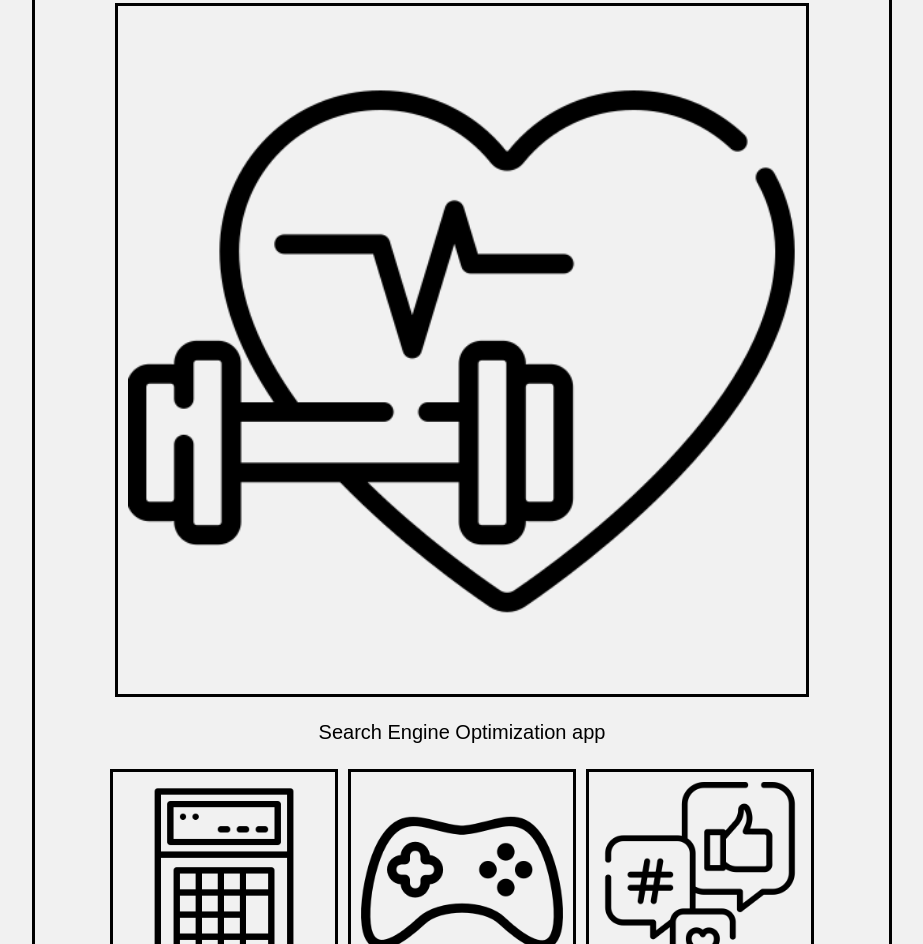
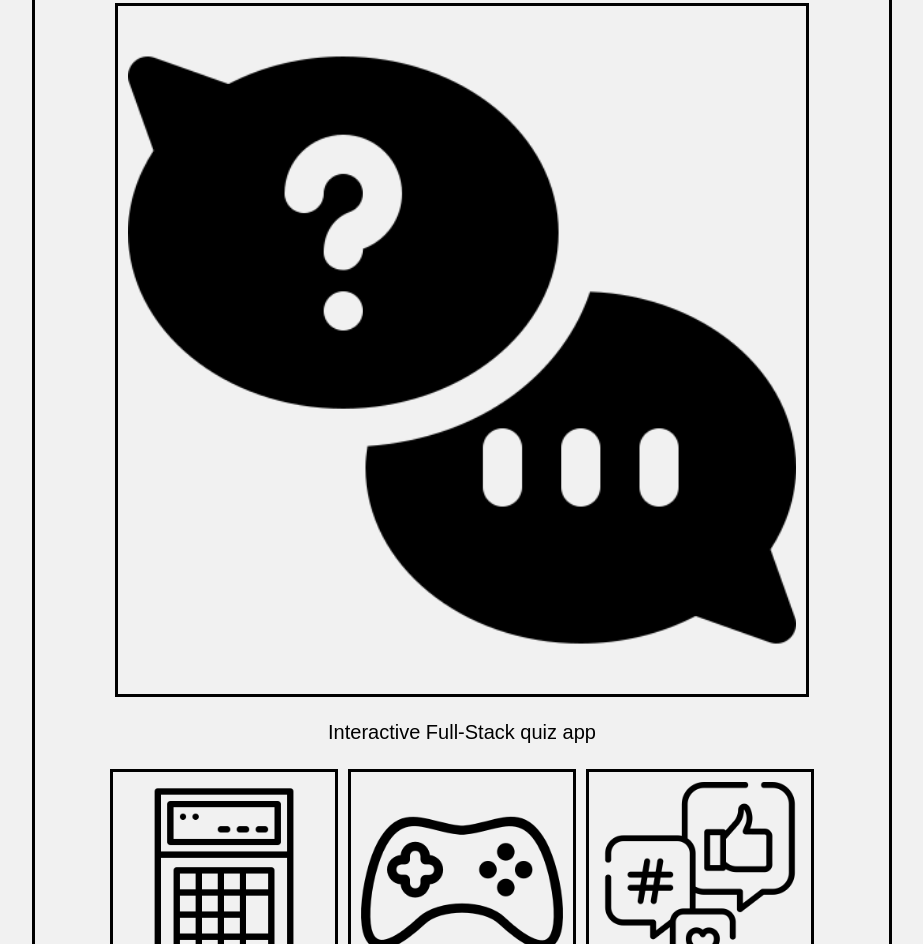
Before and after one commit to mani29jan/challenge-2, a plain HTML site: page index.html in a window 1280 px wide. Shown: the part 1453-2397 px from the top of the page, without its empty margins (178-1101 px from the left). Drawn offline with Linux system fonts and the light colour scheme.

Commit message:
added project to my protfolio

```diff
--- a/index.html
+++ b/index.html
@@ -49,10 +49,10 @@
 			<p>Following are my recent projects-</p>
 
 			<div class="current-app">
-				<a href="https://devinpask.github.io/Fitness-App/" target="_blank">
-				<img class="app-border" src="./images/dumbbell.png" alt="Search Engine Optimization" style="width:100%">
+				<a href="https://outcast-movie-quiz.herokuapp.com/login" target="_blank">
+				<img class="app-border" src="./images/quiz.png" alt="quiz app" style="width:100%">
 				</div> </a>
-				<p style="text-align:center">Search Engine Optimization app</p>
+				<p style="text-align:center">Interactive Full-Stack quiz app</p>
 			<div class="clearfix">
 				<div class="img-container">
 				<img class="app-border" src="./images/calculator.png" alt="calculator" style="width:100%">
```
Also changed, not shown: images/quiz.png (added).
